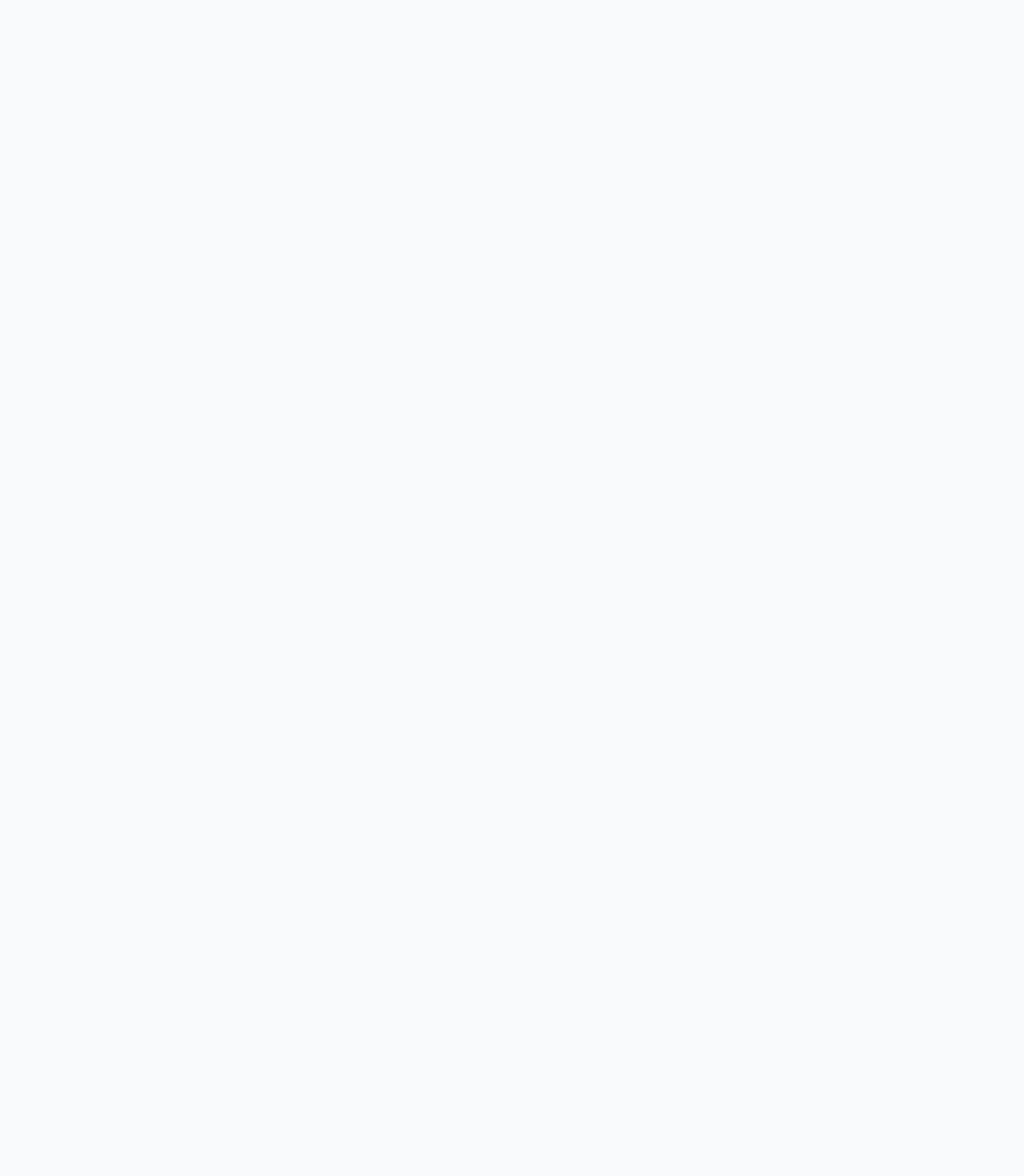
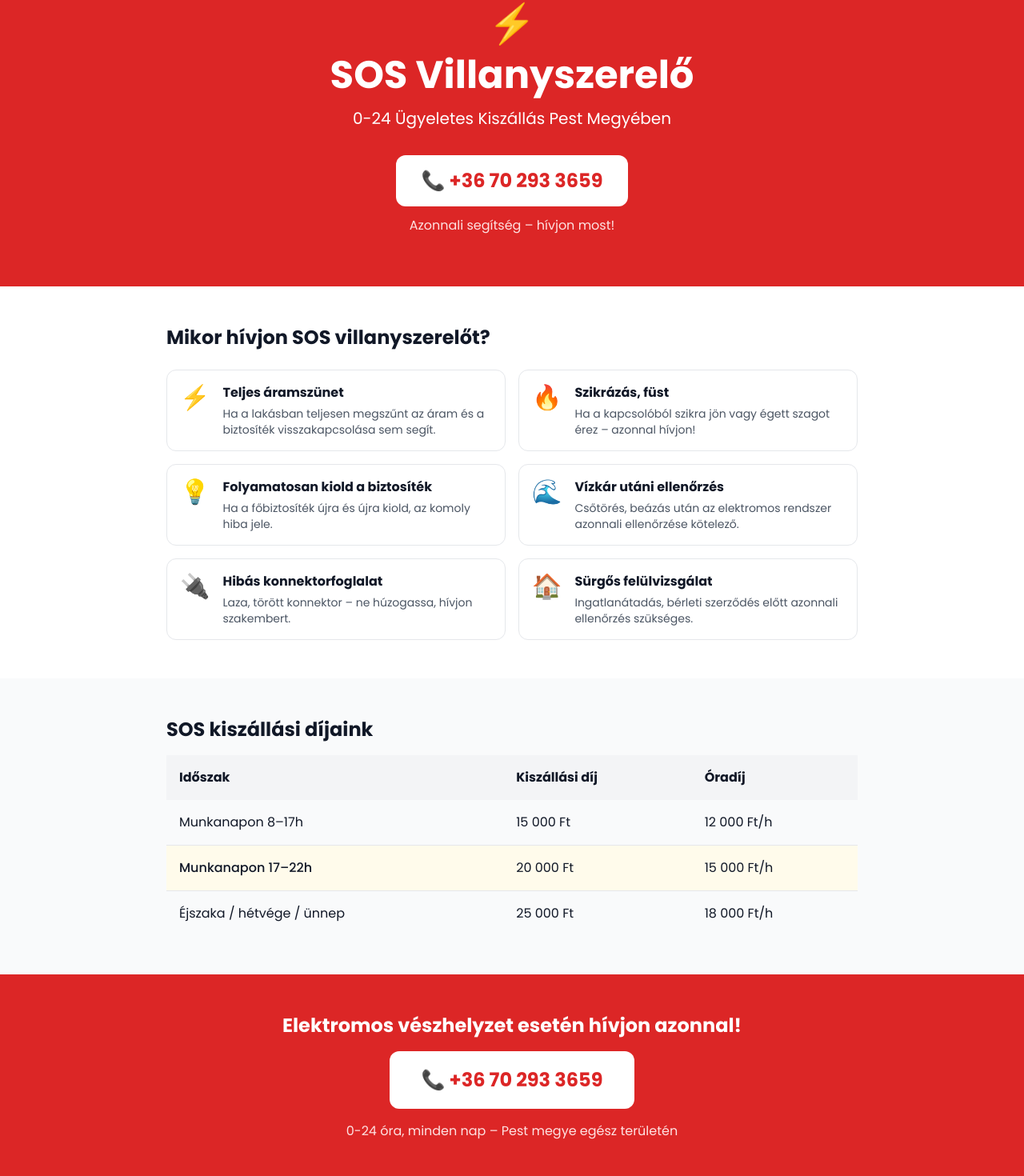
Before and after one commit to Top-G-B/villanymester1, a Next.js app: page /sos-villanyszerelo in a window 1280 px wide. Before the commit this address had no page. Shown: the part 186-1656 px from the top of the page at 80% size. Before the commit the page ends 800 px from the top, so only its background shows below. Built offline with nearby package versions, Linux system fonts and the light colour scheme.

Commit message:
feat: SOS villanyszerelo oldal

```diff
--- /dev/null
+++ b/src/app/sos-villanyszerelo/page.tsx
@@ -0,0 +1,79 @@
+import { SITE } from '@/lib/data'
+import Header from '@/components/Header'
+import Footer from '@/components/Footer'
+
+export const metadata = {
+  title: 'SOS Villanyszerelő – 0-24 Ügyeletes Kiszállás | Villanymester Kft.',
+  description: 'SOS villanyszerelő Pest megyében ✓ 0-24 ügyeletes kiszállás ✓ Áramszünet, rövidzárlat ✓ Azonnali segítség ➤ Hívjon most: +36 70 293 3659',
+}
+
+export default function SosPage() {
+  return (
+    <>
+      <Header />
+      <main className="min-h-screen bg-white">
+        <section className="bg-red-600 text-white py-16">
+          <div className="max-w-4xl mx-auto px-4 text-center">
+            <div className="text-5xl mb-4">⚡</div>
+            <h1 className="text-3xl md:text-5xl font-bold mb-4">SOS Villanyszerelő</h1>
+            <p className="text-xl mb-2">0-24 Ügyeletes Kiszállás Pest Megyében</p>
+            <a href={`tel:${SITE.phone}`} className="inline-block mt-6 bg-white text-red-600 font-bold text-2xl px-8 py-4 rounded-xl hover:bg-red-50 transition">
+              📞 {SITE.phoneDisplay}
+            </a>
+            <p className="mt-3 text-red-100">Azonnali segítség – hívjon most!</p>
+          </div>
+        </section>
+        <section className="max-w-4xl mx-auto px-4 py-12">
+          <h2 className="text-2xl font-bold mb-6 text-gray-900">Mikor hívjon SOS villanyszerelőt?</h2>
+          <div className="grid md:grid-cols-2 gap-4">
+            {[
+              { icon: '⚡', title: 'Teljes áramszünet', desc: 'Ha a lakásban teljesen megszűnt az áram és a biztosíték visszakapcsolása sem segít.' },
+              { icon: '🔥', title: 'Szikrázás, füst', desc: 'Ha a kapcsolóból szikra jön vagy égett szagot érez – azonnal hívjon!' },
+              { icon: '💡', title: 'Folyamatosan kiold a biztosíték', desc: 'Ha a főbiztosíték újra és újra kiold, az komoly hiba jele.' },
+              { icon: '🌊', title: 'Vízkár utáni ellenőrzés', desc: 'Csőtörés, beázás után az elektromos rendszer azonnali ellenőrzése kötelező.' },
+              { icon: '🔌', title: 'Hibás konnektorfoglalat', desc: 'Laza, törött konnektor – ne húzogassa, hívjon szakembert.' },
+              { icon: '🏠', title: 'Sürgős felülvizsgálat', desc: 'Ingatlanátadás, bérleti szerződés előtt azonnali ellenőrzés szükséges.' },
+            ].map((item) => (
+              <div key={item.title} className="flex gap-4 p-4 border border-gray-200 rounded-xl">
+                <span className="text-3xl">{item.icon}</span>
+                <div>
+                  <h3 className="font-bold text-gray-900">{item.title}</h3>
+                  <p className="text-gray-600 text-sm mt-1">{item.desc}</p>
+                </div>
+              </div>
+            ))}
+          </div>
+        </section>
+        <section className="bg-gray-50 py-12">
+          <div className="max-w-4xl mx-auto px-4">
+            <h2 className="text-2xl font-bold mb-4 text-gray-900">SOS kiszállási díjaink</h2>
+            <table className="w-full border-collapse">
+              <thead className="bg-gray-100">
+                <tr>
+                  <th className="text-left p-4">Időszak</th>
+                  <th className="text-left p-4">Kiszállási díj</th>
+                  <th className="text-left p-4">Óradíj</th>
+                </tr>
+              </thead>
+              <tbody>
+                <tr className="border-b border-gray-200"><td className="p-4">Munkanapon 8–17h</td><td className="p-4">15 000 Ft</td><td className="p-4">12 000 Ft/h</td></tr>
+                <tr className="border-b border-gray-200 bg-amber-50"><td className="p-4 font-medium">Munkanapon 17–22h</td><td className="p-4">20 000 Ft</td><td className="p-4">15 000 Ft/h</td></tr>
+                <tr><td className="p-4">Éjszaka / hétvége / ünnep</td><td className="p-4">25 000 Ft</td><td className="p-4">18 000 Ft/h</td></tr>
+              </tbody>
+            </table>
+          </div>
+        </section>
+        <section className="bg-red-600 text-white py-12">
+          <div className="max-w-2xl mx-auto px-4 text-center">
+            <h2 className="text-2xl font-bold mb-4">Elektromos vészhelyzet esetén hívjon azonnal!</h2>
+            <a href={`tel:${SITE.phone}`} className="inline-block bg-white text-red-600 font-bold text-2xl px-10 py-5 rounded-xl hover:bg-red-50 transition">
+              📞 {SITE.phoneDisplay}
+            </a>
+            <p className="mt-4 text-red-100">0-24 óra, minden nap – Pest megye egész területén</p>
+          </div>
+        </section>
+      </main>
+      <Footer />
+    </>
+  )
+}
```
